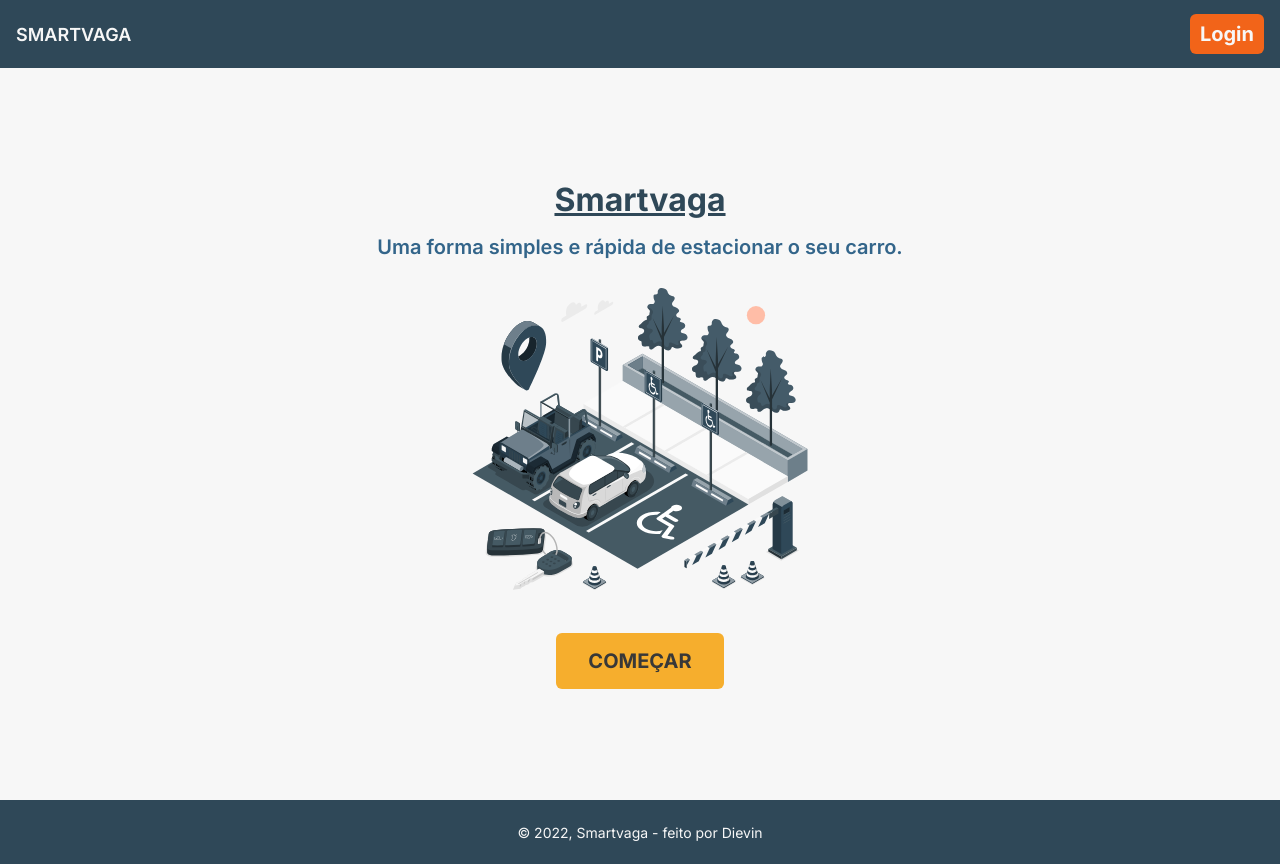
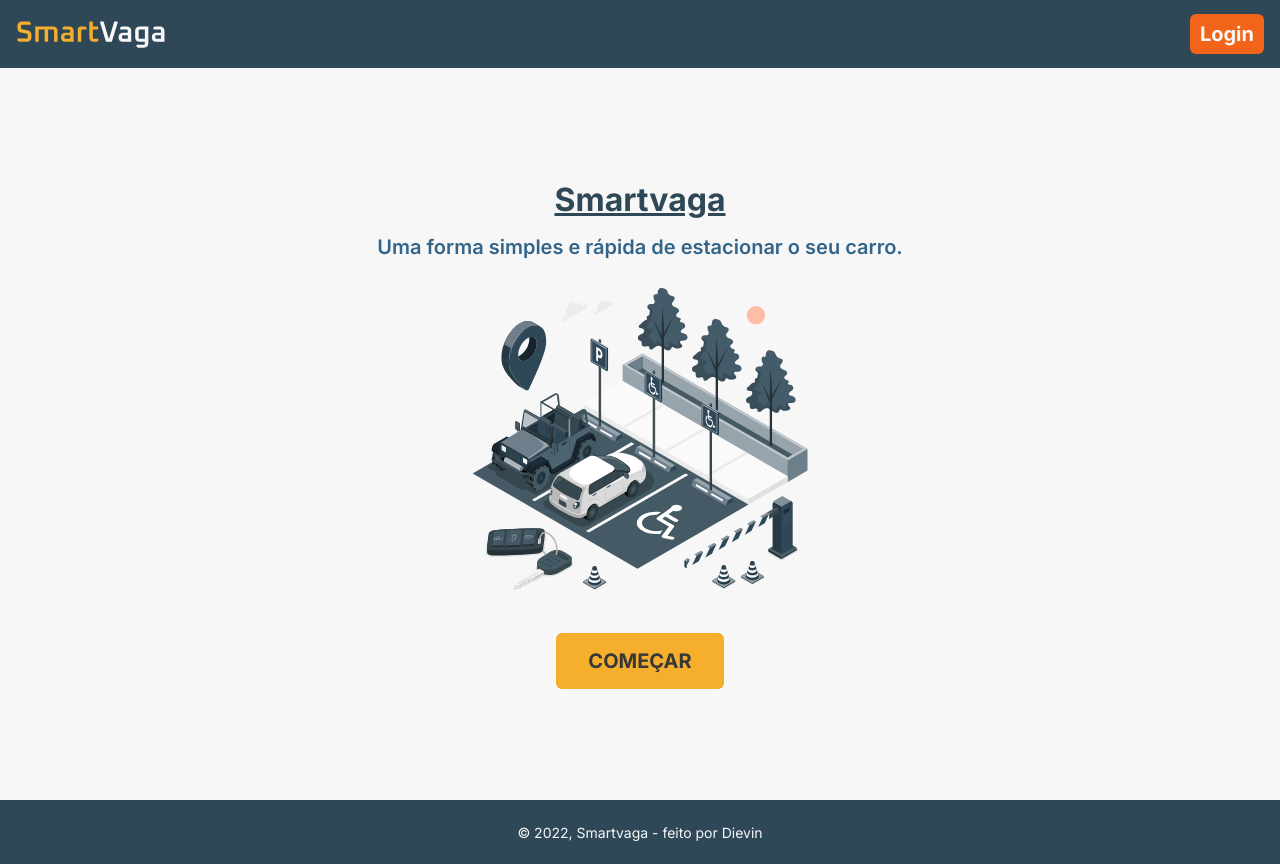
Before and after one commit to devdievin/smartvaga, a Next.js app: page / in a window 1280 px wide. Built offline with nearby package versions, Linux system fonts and the light colour scheme; no server answers.

Commit message:
logo + fix update data user account

```diff
--- a/src/components/header/Header.module.css
+++ b/src/components/header/Header.module.css
@@ -8,18 +8,26 @@
 }
 
 .brand {
-  color: #f7f7f7;
-  font-size: 1.125rem;
-  font-weight: 600;
+  width: 140px;
+  aspect-ratio: 241/44;
+  background-image: url("/logo.svg");
+  background-position: center;
+  background-repeat: no-repeat;
+  background-size: contain;
 }
 
+@media only screen and (min-width: 768px) {
+  .brand {
+    width: 150px;
+  }
+}
 @media only screen and (min-width: 1400px) {
   .header {
     height: 90px;
     padding: 0.5rem 2rem;
   }
   .brand {
-    font-size: 1.25rem;
+    width: 150px;
   }
 }
 
--- a/src/components/header/Header.module.scss
+++ b/src/components/header/Header.module.scss
@@ -1,5 +1,5 @@
-@import '../../styles/partials/colors';
-@import '../../styles/partials/sizes';
+@import "../../styles/partials/colors";
+@import "../../styles/partials/sizes";
 
 .header {
     display: flex;
@@ -11,13 +11,18 @@
 }
 
 .brand {
-    color: $softWhite;
-    font-size: 1.125rem;
-    font-weight: 600;
+    width: 140px;
+    aspect-ratio: 241/44;
+    background-image: url("/logo.svg");
+    background-position: center;
+    background-repeat: no-repeat;
+    background-size: contain;
 }
 
 @media only screen and (min-width: 768px) {
-
+    .brand {
+        width: 150px;
+    }
 }
 
 @media only screen and (min-width: 1400px) {
@@ -27,6 +32,7 @@
     }
 
     .brand {
-        font-size: 1.25rem;
+        // font-size: 1.25rem;
+        width: 150px;
     }
 }
--- a/src/components/header/index.tsx
+++ b/src/components/header/index.tsx
@@ -1,3 +1,4 @@
+import Image from 'next/image';
 import Link from 'next/link';
 
 import styles from './Header.module.css';
@@ -10,7 +11,13 @@ type HeaderProps = {
 const HeaderComponent = ({ logoLink, children }: HeaderProps) => {
     return (
         <header className={styles.header}>
-            <Link href={logoLink}><span className={styles.brand}>SMARTVAGA</span></Link>
+            <Link href={logoLink}>
+                {/* <span className={styles.brand}>
+                    <span>SMART</span>VAGA
+                </span> */}
+                {/* <Image src={"/logo.svg"} alt={"SmartVaga"} width={120} height={28} /> */}
+                <div className={styles.brand}></div>
+            </Link>
             <div>
                 {children}
             </div>
```
Also changed, not shown: src/components/input/index.tsx (+5 -4 lines), src/pages/minha-conta/editar/index.tsx (+14 -3 lines), public/logo.svg (added), 1 other file (tests, documents, lock files or other folders).
